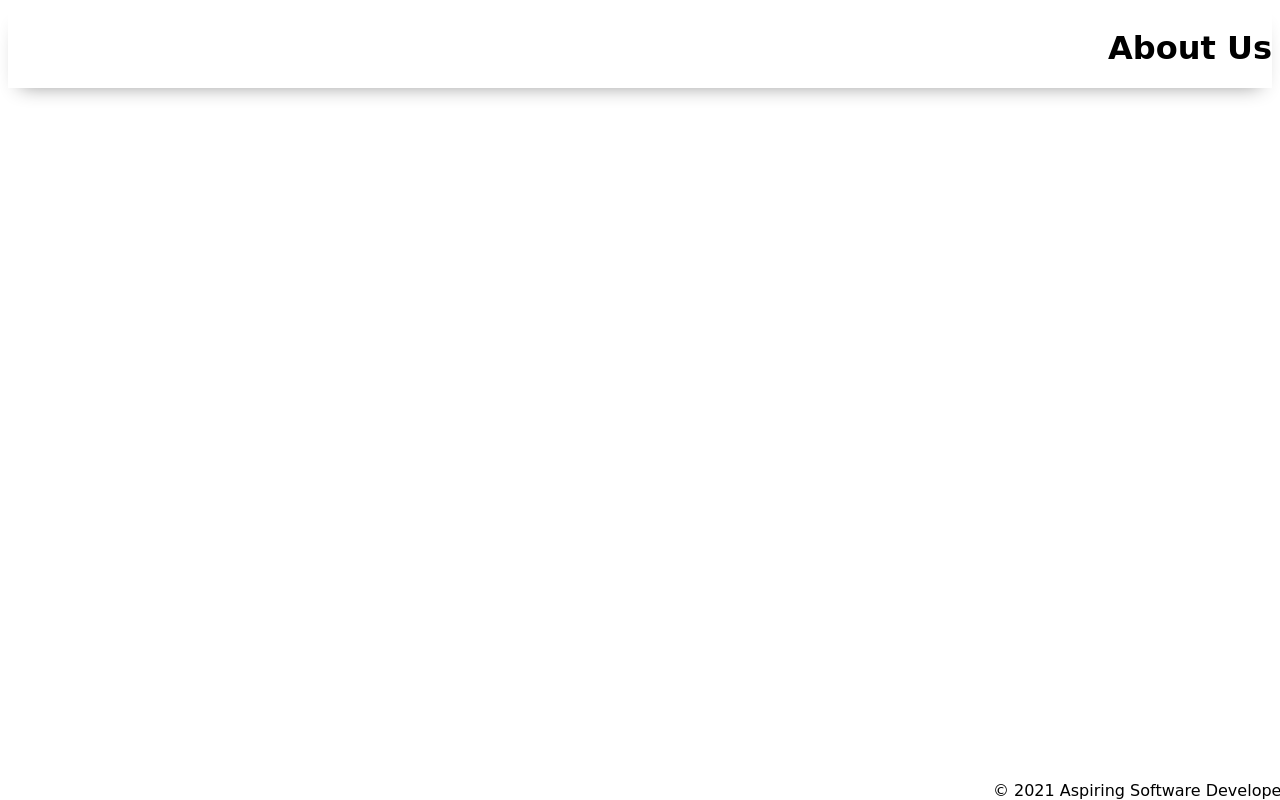
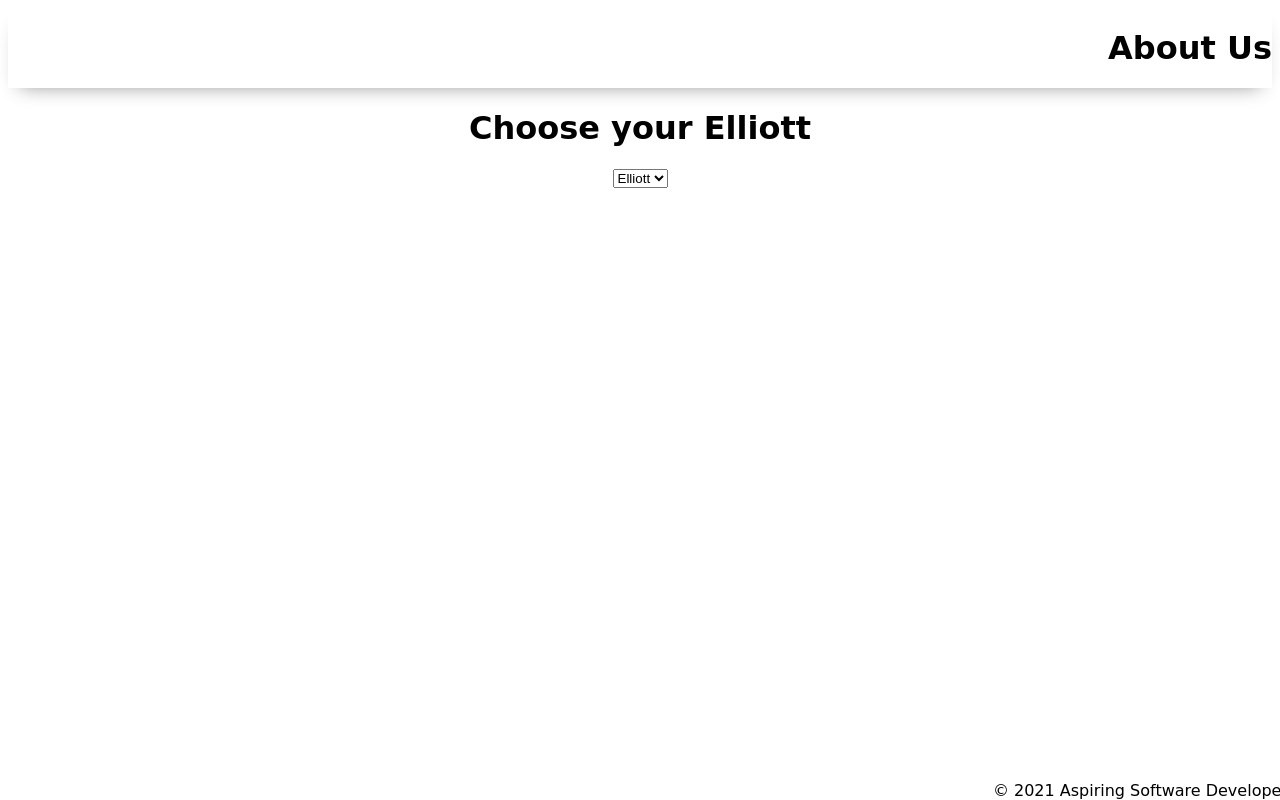
Before and after one commit to belliott15/about-us, a plain HTML site: page index.html in a window 1280 px wide. Drawn offline with Linux system fonts and the light colour scheme; a web font is replaced by a local one.

Commit message:
created selector in HTML with options

```diff
--- a/index.html
+++ b/index.html
@@ -16,7 +16,13 @@
             <h1>About Us</h1>
         </header>
 
-        <main></main>
+        <main>
+            <h1>Choose your Elliott</h1>
+            <select class="select" name="name" id="name">
+                <option value="one">Elliott</option>
+                <option value="two">Beau</option>
+            </select>
+        </main>
 
         <footer>&copy; 2021 Aspiring Software Developer</footer>
 
```
